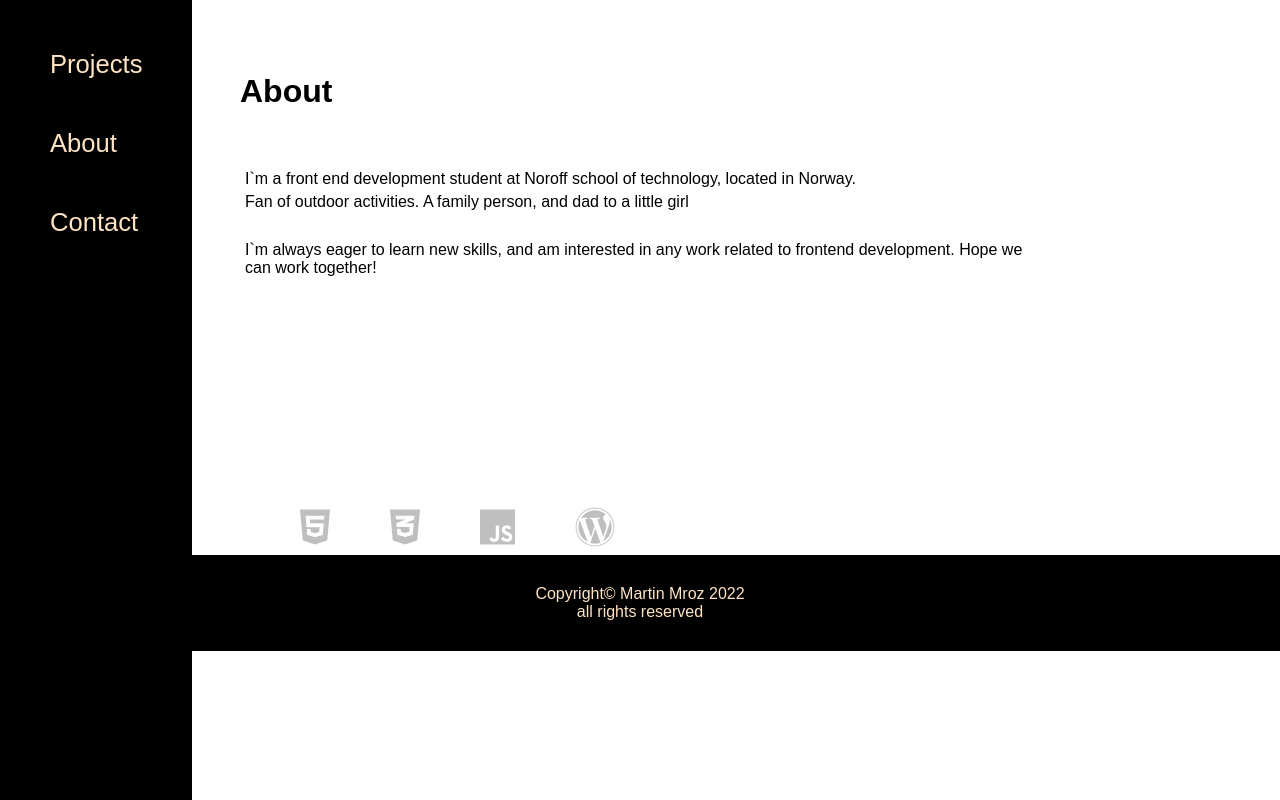
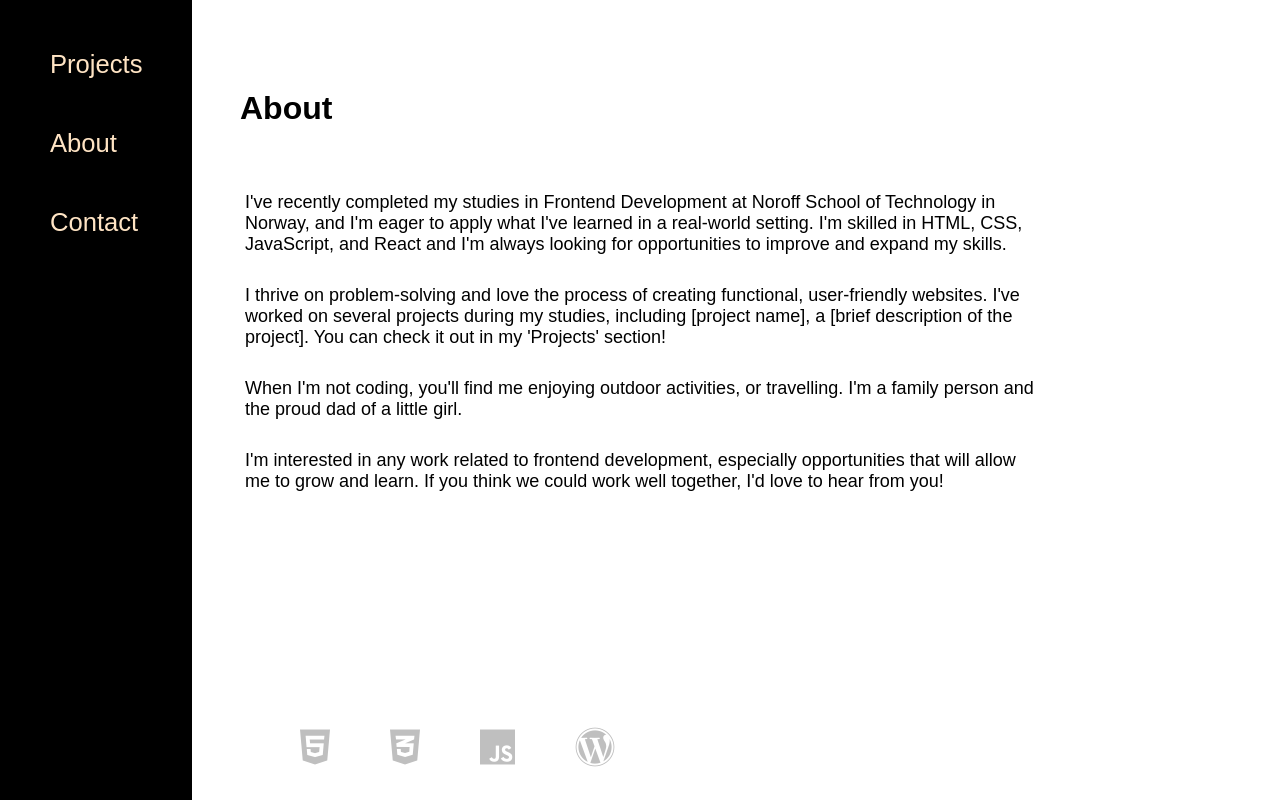
Before and after one commit to martinMr79/portfolio2, a React (Create React App) app: page /about in a window 1280 px wide. Built offline with nearby package versions, Linux system fonts and the light colour scheme.

Commit message:
styling about

```diff
--- a/src/App.js
+++ b/src/App.js
@@ -14,7 +14,7 @@ function App() {
         <Route path="/contact" element={<Contact />} />
         <Route path="/" element={<HomePage />} />
       </Routes>
-      <Footer />
+
     </Router>
   );
 }
--- a/src/components/about/About.jsx
+++ b/src/components/about/About.jsx
@@ -1,24 +1,28 @@
 import React from 'react';
-import { AboutSection, AboutHr, H2, Paragraph, Skills, Icon } from './styled';
+import { AboutSection,
+   H2, Paragraph, Skills, Icon } from './styled';
 
 function About() {
   return (
     <div>
-      <AboutHr id="about" />
       <AboutSection>
       <H2>About</H2>
       <Paragraph>
-          I`m a front end development student at Noroff school of technology,
-          located in Norway.
+        I've recently completed my studies in Frontend Development at Noroff School of Technology in Norway, and I'm eager to apply what I've learned in a real-world setting. I'm skilled in HTML, CSS, JavaScript, and React and I'm always looking for opportunities to improve and expand my skills.
       </Paragraph>
+      <br/>
       <Paragraph>
-          Fan of outdoor activities. A family person, and dad to a little girl
+        I thrive on problem-solving and love the process of creating functional, user-friendly websites. I've worked on several projects during my studies, including [project name], a [brief description of the project]. You can check it out in my 'Projects' section!
       </Paragraph>
-        <br />
+      <br/>
       <Paragraph>
-          I`m always eager to learn new skills, and am interested in any work
-          related to frontend development. Hope we can work together!
+        When I'm not coding, you'll find me enjoying outdoor activities, or travelling. I'm a family person and the proud dad of a little girl.
       </Paragraph>
+      <br/>
+      <Paragraph>
+        I'm interested in any work related to frontend development, especially opportunities that will allow me to grow and learn. If you think we could work well together, I'd love to hear from you!
+      </Paragraph>
+
 
         <Skills>
           <Icon className="fa-brands fa-html5"></Icon>
--- a/src/components/about/styled.jsx
+++ b/src/components/about/styled.jsx
@@ -3,12 +3,13 @@ import styled from 'styled-components';
 export const AboutSection = styled.section`
   max-width: 800px;
   margin: 0 auto;
+  display: flex;
+  flex-direction: column;
+  justify-content: center;
+  height: 100vh;
 `;
 
-export const AboutHr = styled.hr`
-  background-color: white;
-  border: none;
-`;
+
 
 export const H2 = styled.h2`
   font-family: 'Merriweather Sans', sans-serif;
@@ -18,7 +19,7 @@ export const H2 = styled.h2`
 `;
 
 export const Paragraph = styled.p`
-
+ font-size: 18px;
 `;
 
 export const Skills = styled.div`
--- a/src/components/navbar/Styled.jsx
+++ b/src/components/navbar/Styled.jsx
@@ -66,7 +66,7 @@ export const Header = styled.header`
 
   }
 
-  h1, hr, h2, a {
+  h1, h2, a {
     z-index: 1;
   }
 
--- a/src/components/projects/Projects.jsx
+++ b/src/components/projects/Projects.jsx
@@ -1,11 +1,10 @@
 import React from 'react';
-import { ProjectSection, ProjectHr, H2, ProjectsContainer, ProjectCard, ProjectImage, ProjectP, GithubLinksContainer, GithubLink, ProjectAnchor } from './styled';
+import { ProjectSection, H2, ProjectsContainer, ProjectCard, ProjectImage, ProjectP, GithubLinksContainer, GithubLink, ProjectAnchor } from './styled';
 import HolidazeImage from '../../assets/images/Holidaze.PNG';
 
 function Projects() {
   return (
     <ProjectSection>
-      <ProjectHr id="projects" />
       <H2>Projects</H2>
       <ProjectsContainer>
 
--- a/src/components/projects/styled.jsx
+++ b/src/components/projects/styled.jsx
@@ -2,10 +2,6 @@ import styled from 'styled-components';
 
 export const ProjectSection = styled.section`
   // Insert any styles for the project section here
-`;
-
-export const ProjectHr = styled.hr`
-  // Insert any styles for the project hr here
 `;
 
 export const H2 = styled.h2`
--- a/src/pages/home/index.jsx
+++ b/src/pages/home/index.jsx
@@ -5,7 +5,6 @@ const HomePage = () => {
     return (
       <HomeWrapper>
         <Title>Martin Mroz<br />Portfolio</Title>
-        <hr />
         <Subtitle>
           Front end developer<br />
           located near Oslo
```
Lines whose indentation alone changed are shown as unchanged.
